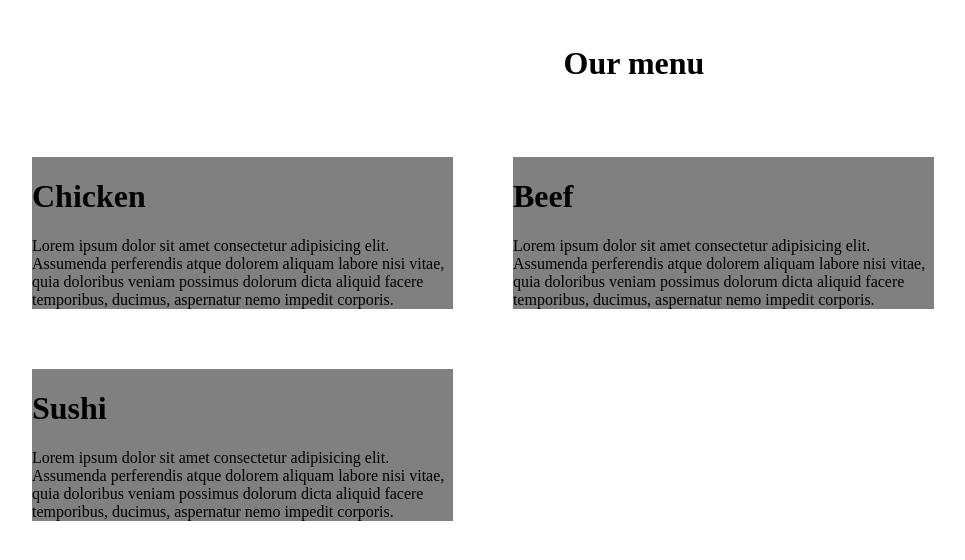
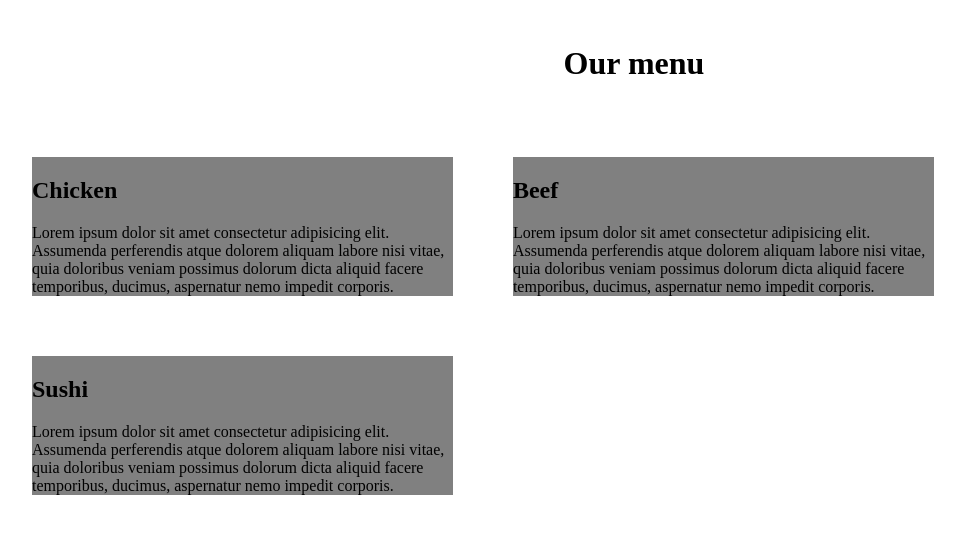
Before and after one commit to alimafi0645/Html-CSS-and-Java-script_test, a plain HTML site: page Module2/index.html in a window 1280 px wide. Shown: the whole page, without its empty margins (6-971 px from the left). Drawn offline with Linux system fonts and the light colour scheme.

Commit message:
changing h1 to h2 for better font size

```diff
--- a/Module2/index.html
+++ b/Module2/index.html
@@ -2,15 +2,17 @@
 <html>
     <head>
         <title>Assigning soloution to module 2</title>
+        <meta charset="utf-8">
+        <meta name="viewport" content=" width=device-width, initial-scale=1">
         <link rel="stylesheet" href="css/styles.css">
     </head>
 
     <body>
         <h1 id="head">Our menu</h1>
 
-        <div id="chicken"> <h1>Chicken</h1> Lorem ipsum dolor sit amet consectetur adipisicing elit. Assumenda perferendis atque dolorem aliquam labore nisi vitae, quia doloribus veniam possimus dolorum dicta aliquid facere temporibus, ducimus, aspernatur nemo impedit corporis.</div>
-        <div id="beef"> <h1>Beef</h1> Lorem ipsum dolor sit amet consectetur adipisicing elit. Assumenda perferendis atque dolorem aliquam labore nisi vitae, quia doloribus veniam possimus dolorum dicta aliquid facere temporibus, ducimus, aspernatur nemo impedit corporis.</div>
-        <div id="sushi"> <h1>Sushi</h1> Lorem ipsum dolor sit amet consectetur adipisicing elit. Assumenda perferendis atque dolorem aliquam labore nisi vitae, quia doloribus veniam possimus dolorum dicta aliquid facere temporibus, ducimus, aspernatur nemo impedit corporis.</div>
+        <div> <h2 id="chicken">Chicken</h2> Lorem ipsum dolor sit amet consectetur adipisicing elit. Assumenda perferendis atque dolorem aliquam labore nisi vitae, quia doloribus veniam possimus dolorum dicta aliquid facere temporibus, ducimus, aspernatur nemo impedit corporis.</div>
+        <div> <h2 id="beef">Beef</h2> Lorem ipsum dolor sit amet consectetur adipisicing elit. Assumenda perferendis atque dolorem aliquam labore nisi vitae, quia doloribus veniam possimus dolorum dicta aliquid facere temporibus, ducimus, aspernatur nemo impedit corporis.</div>
+        <div> <h2 id="sushi">Sushi</h2> Lorem ipsum dolor sit amet consectetur adipisicing elit. Assumenda perferendis atque dolorem aliquam labore nisi vitae, quia doloribus veniam possimus dolorum dicta aliquid facere temporibus, ducimus, aspernatur nemo impedit corporis.</div>
 
     </body>
 </html>
```
